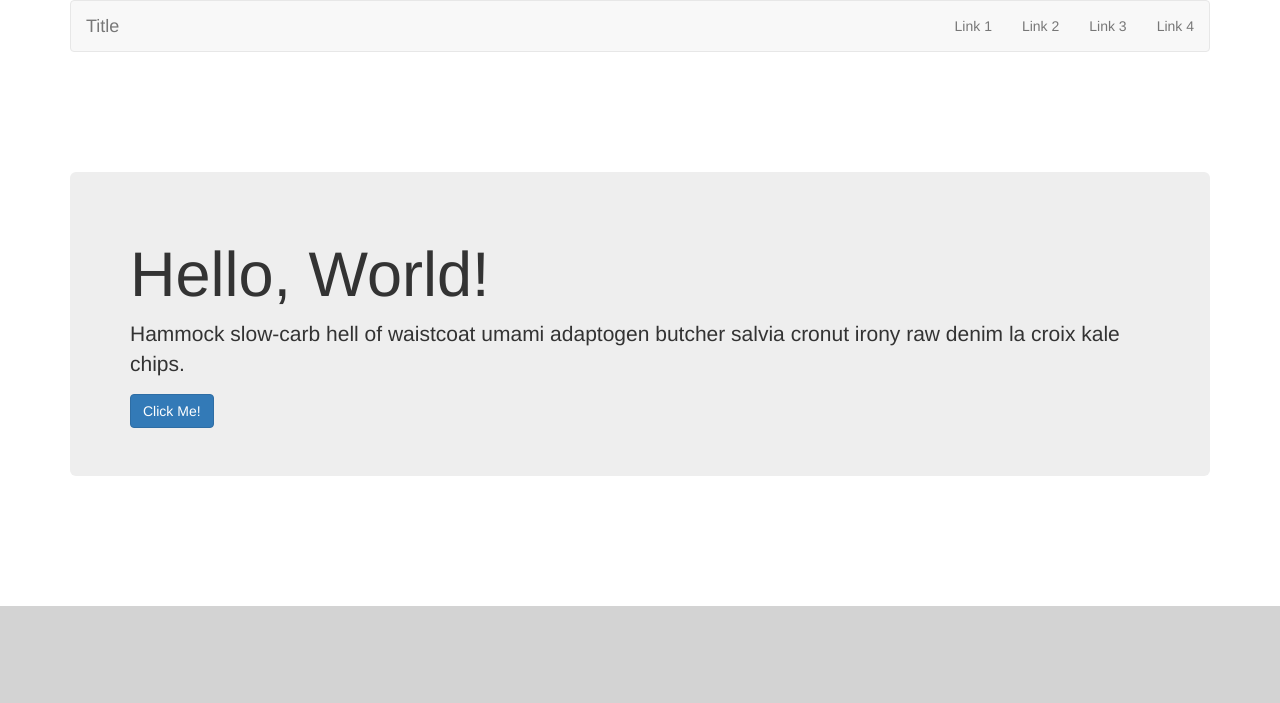
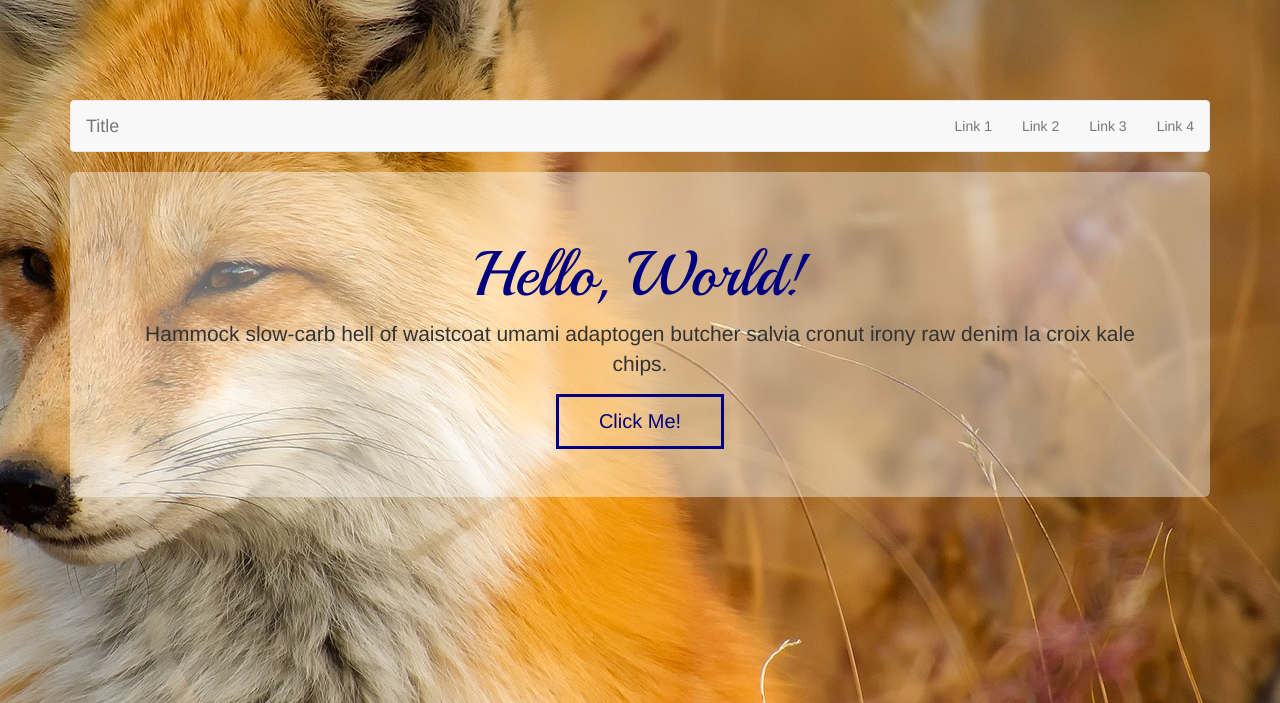
Before and after one commit to rlewis2892/bootstrap-challenge-answer, a PHP site: page / in a window 1280 px wide. Shown: the top 703 px of the page. Run offline with PHP 8.4, Linux system fonts and the light colour scheme; some libraries are stand-ins or nearby versions.

Commit message:
made some ugly style changes on the fly

```diff
--- a/css/style.css
+++ b/css/style.css
@@ -1,4 +1,4 @@
-section:nth-child(3) {
+section:nth-child(2) {
 	background-color: lightgray;
 }
 
@@ -12,7 +12,43 @@ section {
 	padding: 10rem 0;
 }
 
-section:nth-child(4) img,
-section:nth-child(4) .col-md-3 {
+section:nth-child(3) img,
+section:nth-child(3) .col-md-3 {
 	margin-bottom: 4rem;
 }
+
+/* Custom Theme CSS Rules */
+section:nth-child(1) {
+	background: url("../img/fox.jpg") no-repeat center center;
+	height: 100vh;
+	background-attachment: fixed;
+}
+
+.jumbotron {
+	background-color: rgba(255,255,255,0.4);
+	border-radius: 0;
+	text-align: center;
+}
+
+.jumbotron h1 {
+	color: navy;
+	font-family: "Playball", serif;
+}
+
+button.btn.btn-primary {
+	background-color: transparent;
+	border-radius: 0;
+	padding: 1rem 4rem;
+	border-color: navy;
+	border-width: 3px;
+	color: navy;
+	font-size: 2rem;
+}
+
+button.btn.btn-primary:focus {
+	color: #fff;
+	background-color: rgba(0,0,0,0.3);
+	border-color: #122b40;
+	outline: transparent;
+	box-shadow: none;
+}
--- a/index.php
+++ b/index.php
@@ -7,6 +7,9 @@
 
 		<!-- Latest compiled and minified CSS -->
 		<link rel="stylesheet" href="https://maxcdn.bootstrapcdn.com/bootstrap/3.3.7/css/bootstrap.min.css" integrity="sha384-BVYiiSIFeK1dGmJRAkycuHAHRg32OmUcww7on3RYdg4Va+PmSTsz/K68vbdEjh4u" crossorigin="anonymous">
+
+		<!-- Google Fonts -->
+		<link href="https://fonts.googleapis.com/css?family=Playball|Roboto:400,400i,700,700i" rel="stylesheet">
 
 		<!-- custom stylesheet -->
 		<link rel="stylesheet" href="css/style.css">
@@ -28,6 +31,7 @@
 	</head>
 	<body>
 
+		<section>
 			<header>
 				<div class="container">
 					<nav class="navbar navbar-default">
@@ -55,7 +59,6 @@
 				</div>
 			</header>
 
-		<section>
 			<div class="container">
 				<div class="row">
 					<div class="col-xs-12">
```
Also changed, not shown: img/fox.jpg (added). Lines whose indentation alone changed are shown as unchanged.
